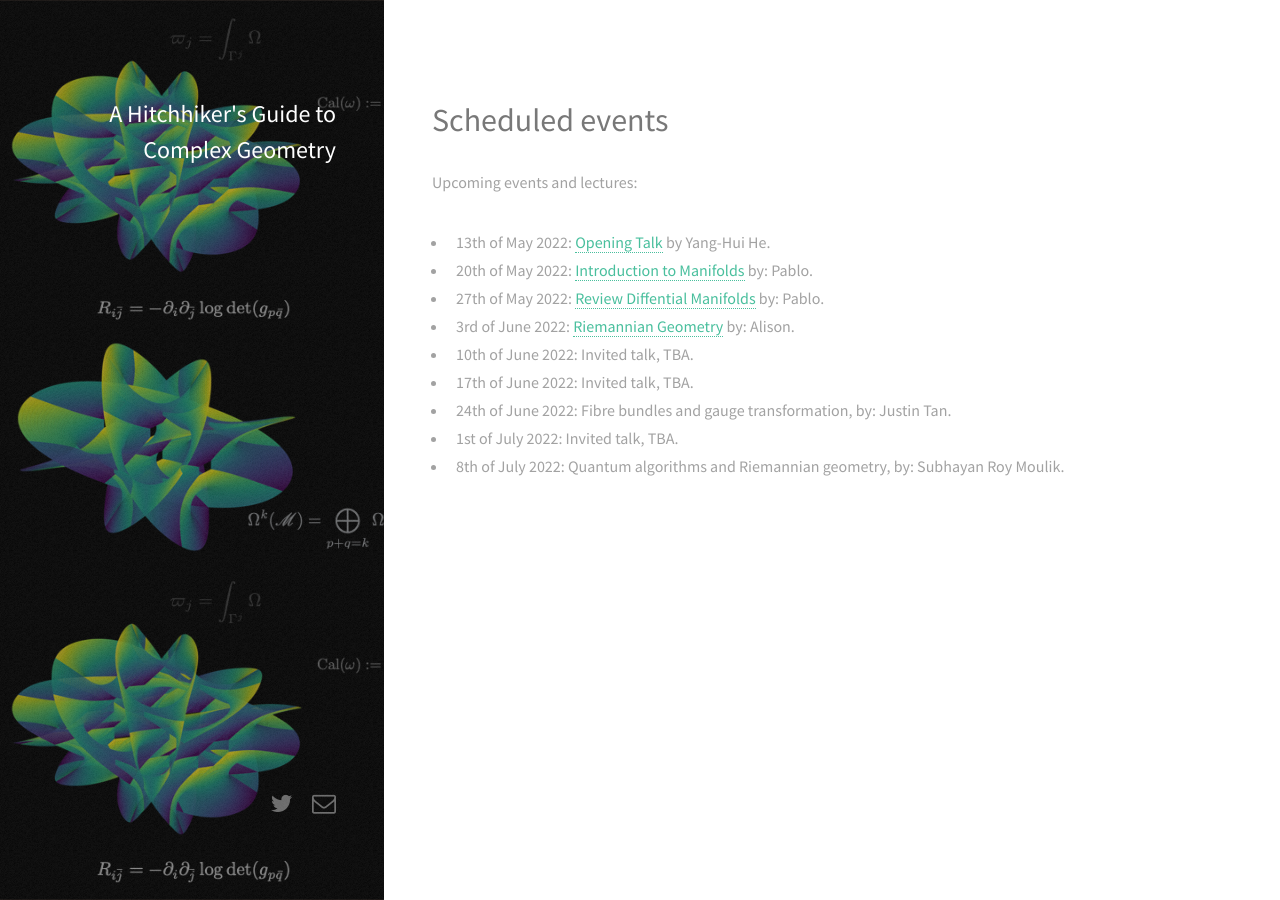
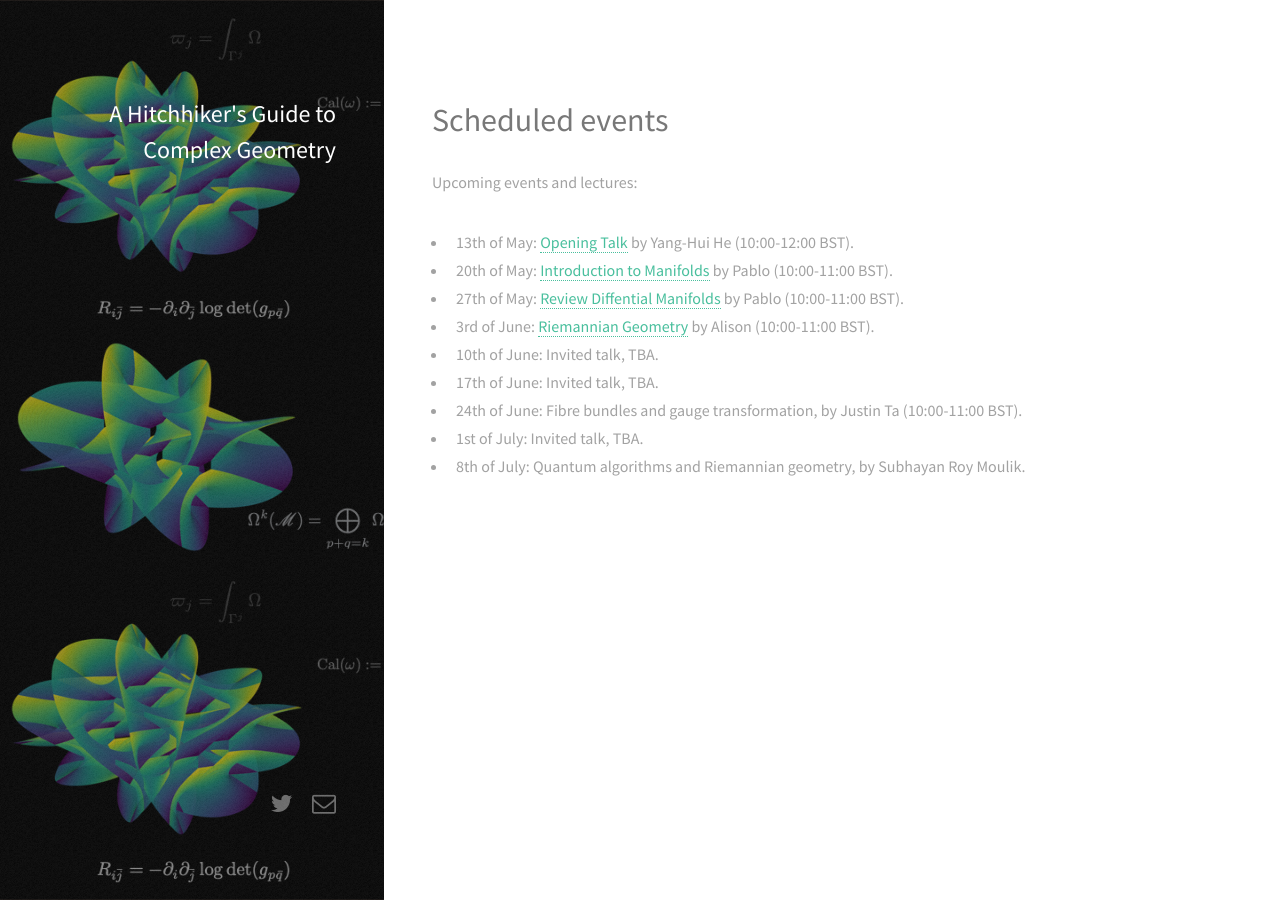
Before and after one commit to complexgeometrytalks/complexgeometrytalks.github.io, a Jekyll site: the page built from pages/schedule.md, in a window 1280 px wide. Built offline with Jekyll 4.4.1, drawn with Linux system fonts in a browser that asks for light colours; nearby versions of some CDN libraries.

```diff
--- a/pages/schedule.md
+++ b/pages/schedule.md
@@ -6,12 +6,12 @@ permalink: /schedule/
 
 Upcoming events and lectures:
 
-- 13th of May 2022: [Opening Talk]({% post_url 2022-04-03-yang %}) by Yang-Hui He.
-- 20th of May 2022: [Introduction to Manifolds]({% post_url 2022-04-05-manifolds %}) by: Pablo.
-- 27th of May 2022: [Review Diffential Manifolds]({% post_url 2022-04-05-manifolds2 %}) by: Pablo.
-- 3rd of June 2022: [Riemannian Geometry]({% post_url 2022-04-05-riemann %}) by: Alison.
-- 10th of June 2022: Invited talk, TBA.
-- 17th of June 2022: Invited talk, TBA.
-- 24th of June 2022: Fibre bundles and gauge transformation, by: Justin Tan.
-- 1st of July 2022: Invited talk, TBA.
-- 8th of July 2022: Quantum algorithms and Riemannian geometry, by: Subhayan Roy Moulik.
+- 13th of May: [Opening Talk]({% post_url 2022-04-03-yang %}) by Yang-Hui He (10:00-12:00 BST).
+- 20th of May: [Introduction to Manifolds]({% post_url 2022-04-05-manifolds %}) by Pablo (10:00-11:00 BST).
+- 27th of May: [Review Diffential Manifolds]({% post_url 2022-04-05-manifolds2 %}) by Pablo (10:00-11:00 BST).
+- 3rd of June: [Riemannian Geometry]({% post_url 2022-04-05-riemann %}) by Alison (10:00-11:00 BST).
+- 10th of June: Invited talk, TBA.
+- 17th of June: Invited talk, TBA.
+- 24th of June: Fibre bundles and gauge transformation, by Justin Ta (10:00-11:00 BST).
+- 1st of July: Invited talk, TBA.
+- 8th of July: Quantum algorithms and Riemannian geometry, by Subhayan Roy Moulik.
```
Also changed, not shown: _posts/2022-04-05-riemann.md (+4 -3 lines), 3 other files.
